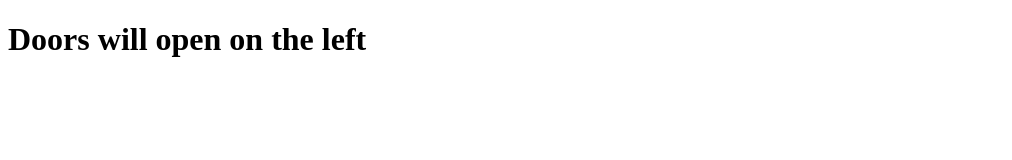
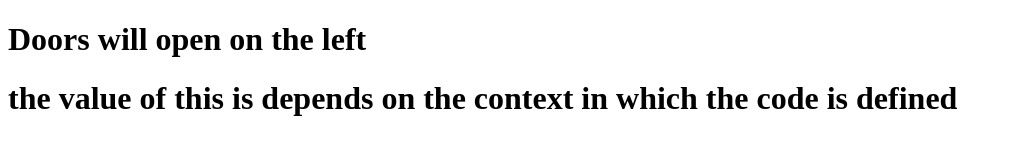
Before and after one commit to Dothireddy-Lokesh-Reddy/Testing, a plain HTML site: page index.html in a window 1280 px wide. Shown: the whole page, without its empty margins (0-1012 px from the left). Drawn offline with Linux system fonts and the light colour scheme.

Commit message:
Add files via upload

```diff
--- a/index.html
+++ b/index.html
@@ -7,5 +7,9 @@
     </head>
     <body>
         <h1>Doors will open on the left</h1>
+        <h1>
+            the value of this is depends on the context in which the code is
+            defined
+        </h1>
     </body>
 </html>
```
